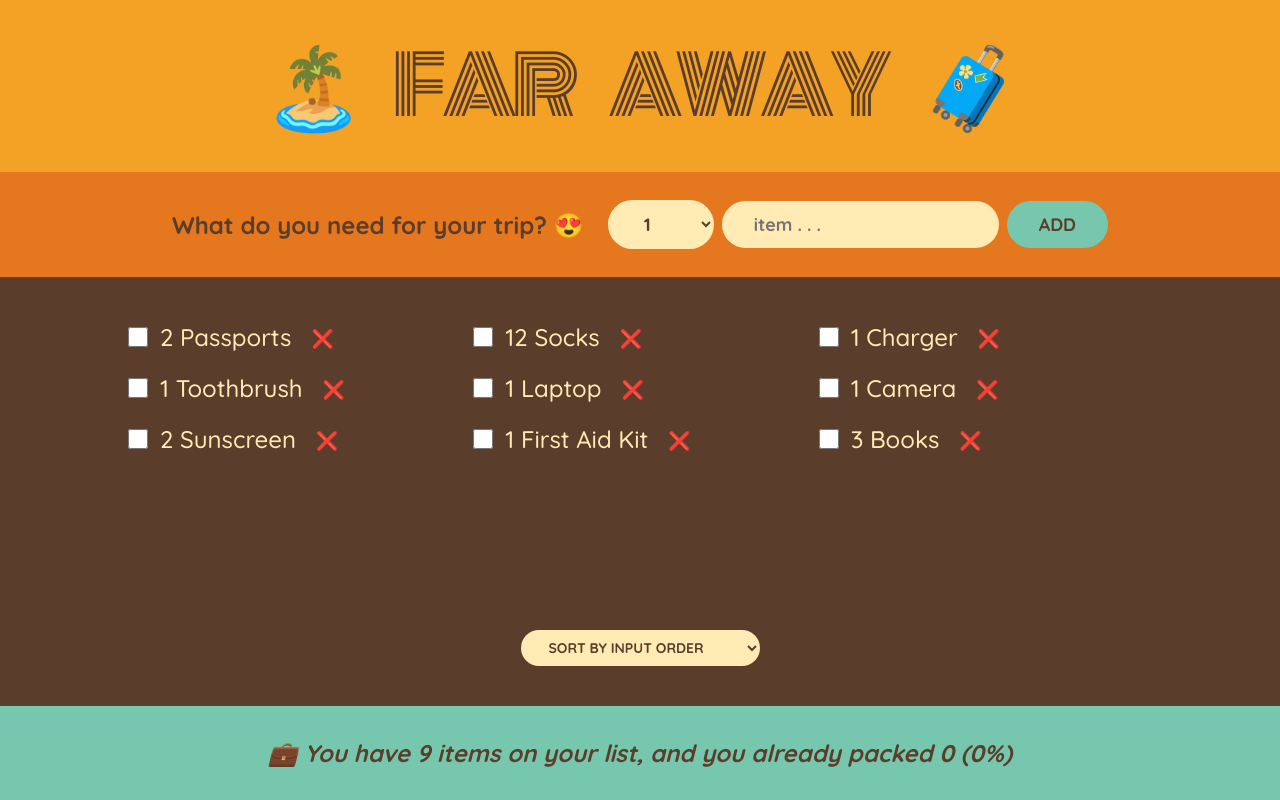
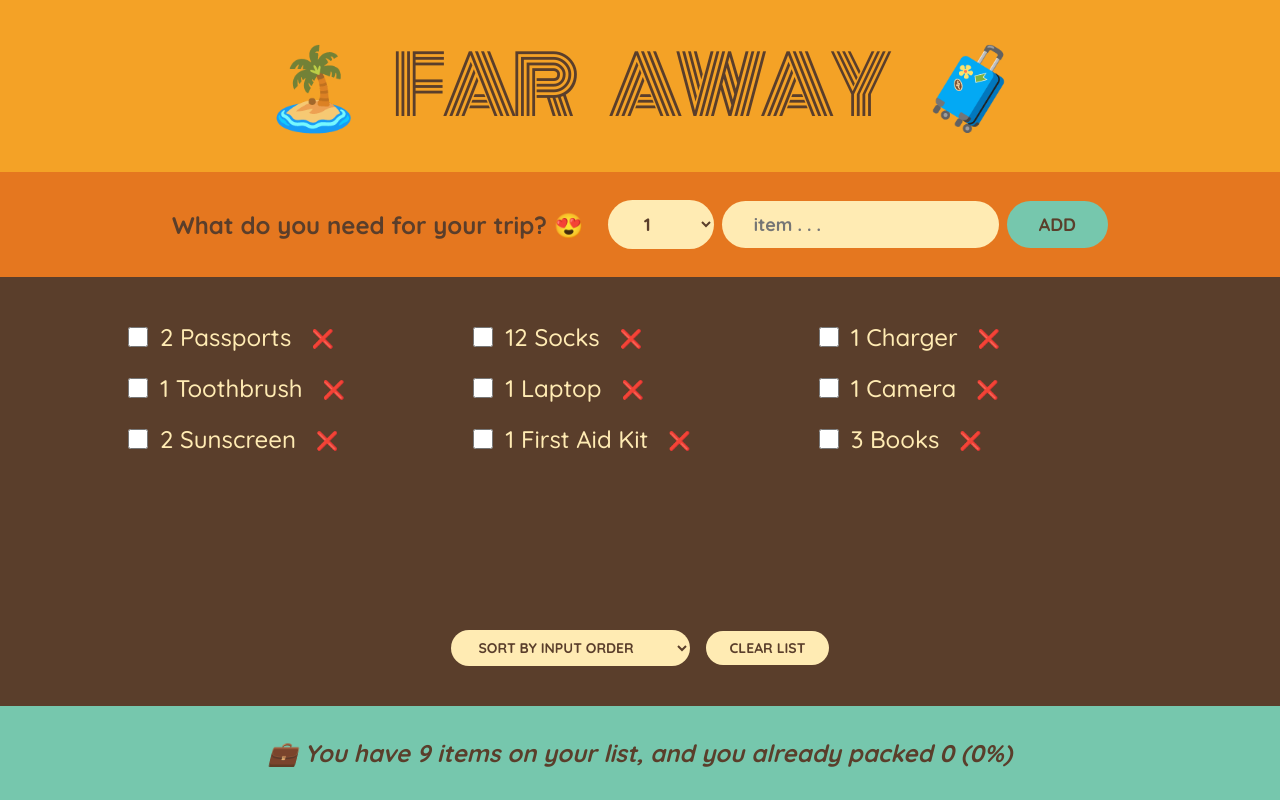
Before and after one commit to AnasHany2193/Travel-List, a React (Create React App) app: page / in a window 1280 px wide. Built offline with nearby package versions, Linux system fonts and the light colour scheme.

Commit message:
🧹 Clearing the List

```diff
--- a/src/App.js
+++ b/src/App.js
@@ -31,6 +31,14 @@
     );
   }
 
+  function handleClearItems() {
+    const confirmed = window.confirm(
+      "Are you sure you want to delete all items?"
+    );
+
+    if (confirmed) setItems([]);
+  }
+
   return (
     <div className="app">
       <Logo />
@@ -39,6 +47,7 @@
         items={items}
         onDeleteItem={handleDeleteItem}
         onToggleItem={handleToggleItem}
+        onClearItems={handleClearItems}
       />
       <Stats items={items} />
     </div>
@@ -92,7 +101,7 @@
   );
 }
 
-function PackingList({ items, onDeleteItem, onToggleItem }) {
+function PackingList({ items, onDeleteItem, onToggleItem, onClearItems }) {
   const [sortBy, setSortBy] = useState("input");
 
   let sortedItem;
@@ -123,6 +132,8 @@
           <option value="description">Sort by description</option>
           <option value="packed">Sort by packed status</option>
         </select>
+
+        <button onClick={onClearItems}>Clear List</button>
       </div>
     </div>
   );
```
